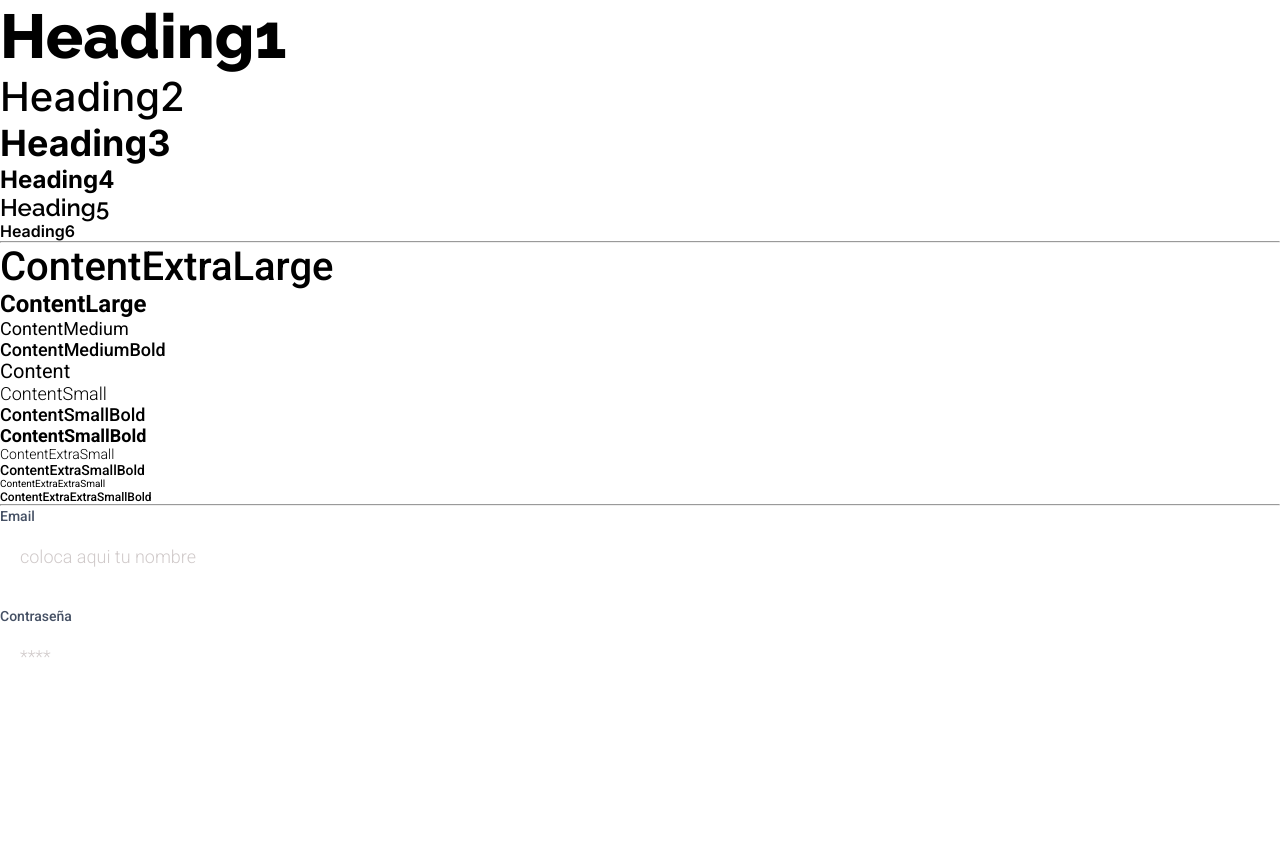
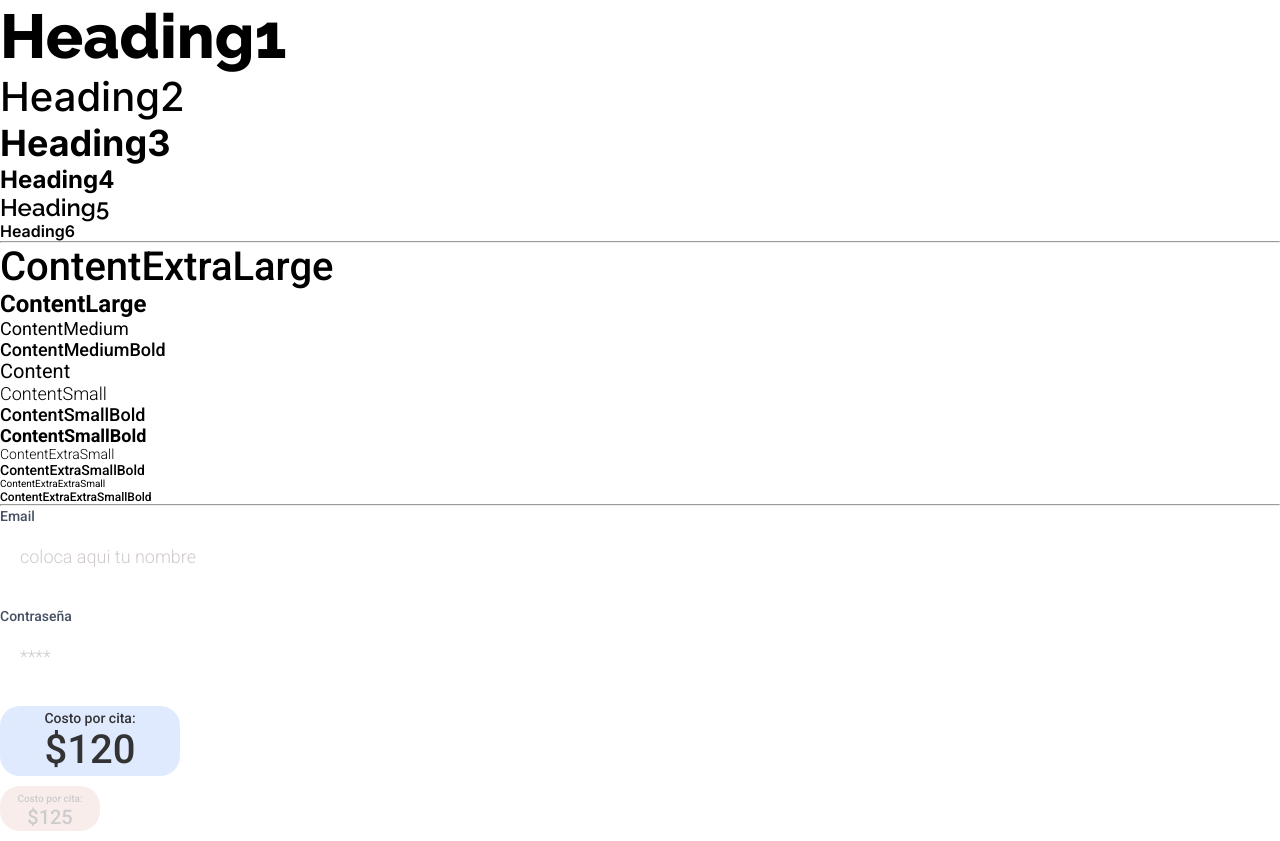
Before and after one commit to Franco-Sanchez/Psike-Front, a React (Create React App) app: page / in a window 1280 px wide. Before the commit the page ends 800 px from the top, so only its background shows below. Built offline with nearby package versions, Linux system fonts and the light colour scheme.

Commit message:
adding TabPrice(normal-small)

```diff
--- a/package.json
+++ b/package.json
@@ -9,6 +9,7 @@
     "@testing-library/jest-dom": "^5.11.4",
     "@testing-library/react": "^11.1.0",
     "@testing-library/user-event": "^12.1.10",
+    "prop-types": "^15.7.2",
     "react": "^17.0.1",
     "react-dom": "^17.0.1",
     "react-icons": "^4.2.0",
--- a/src/components/Documentation.js
+++ b/src/components/Documentation.js
@@ -22,6 +22,7 @@ import {
   Heading6,
 } from "./text/Heading";
 import FormField from "./UI/FormField";
+import TabPrice from "./UI/TabPrice";
 
 export default function Documentation() {
   return (
@@ -57,6 +58,11 @@ export default function Documentation() {
         <ContentXSB>Contraseña</ContentXSB>
         <input type="password" placeholder="****" />
       </FormField>
+
+      {/* Tabs Price */}
+      <TabPrice price={120}/>
+      <TabPrice price={125} size="small"/>
     </div>
+
   );
 }
--- /dev/null
+++ b/src/components/UI/TabPrice.js
@@ -0,0 +1,62 @@
+import React from "react";
+import styled from "@emotion/styled";
+import { ContentXL, ContentXSB } from "../text/Content";
+import PropTypes from "prop-types";
+import { css } from "@emotion/react";
+import { colors } from "../../ui";
+
+/**
+ * @param {*} price
+ * @param {*} size (normal && small)(default normal)
+ * @param {*} bg
+ * @param {*} color
+ * @returns Component
+ */
+export default function TabPrice({ price, size, bg, color }) {
+  return (
+    <StyledTabPrice size={size} bg={bg} color={color}>
+      <ContentXSB>Costo por cita:</ContentXSB>
+      <ContentXL>${price}</ContentXL>
+    </StyledTabPrice>
+  );
+}
+
+const StyledTabPrice = styled.div(
+  (props) => css`
+    width: 180px;
+    height: 70px;
+    background-color: ${props.bg ? props.bg : colors.sky_blue};
+    color: ${props.color ? props.color : colors.gray1};
+    display: flex;
+    flex-direction: column;
+    justify-content: center;
+    align-items: center;
+    border-radius: 20px;
+    margin: 10px 0;
+
+    ${props.size === "small" &&
+    `width:100px;
+     height:45px;
+     background-color:${props.bg ? props.bg : colors.white};
+     color:${props.color ? props.color : colors.gray_ligth};
+     & :first-of-type {
+      font-size: 10px;
+     }
+     & :nth-of-type(2n) {
+      font-size: 20px;
+      line-height:20px;
+     }
+    `};
+  `
+);
+
+TabPrice.propTypes = {
+  price: PropTypes.number,
+  size: PropTypes.string,
+  bg: PropTypes.string,
+  color: PropTypes.string,
+};
+
+TabPrice.defaultProps = {
+  size: "normal",
+};
```
Also changed, not shown: src/components/UI/Button.js (+9 -10 lines).
